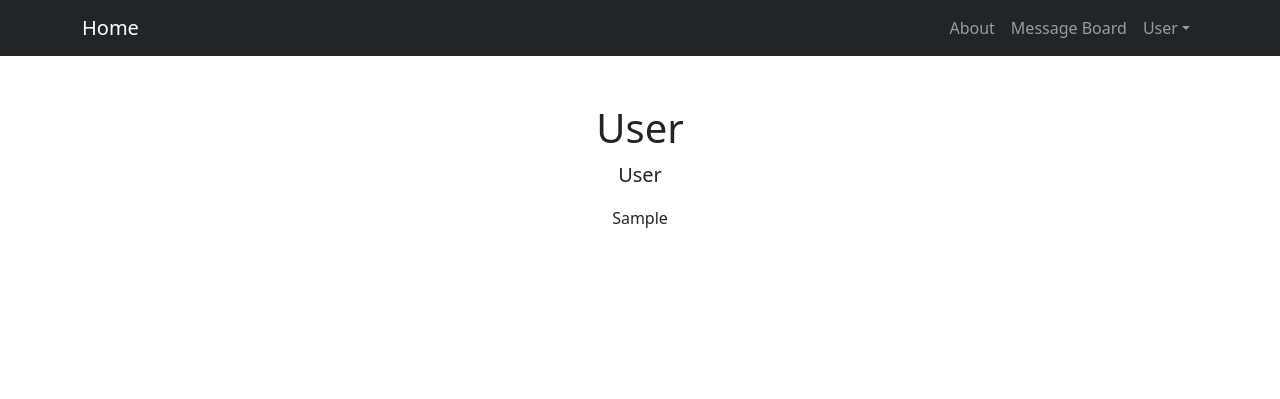
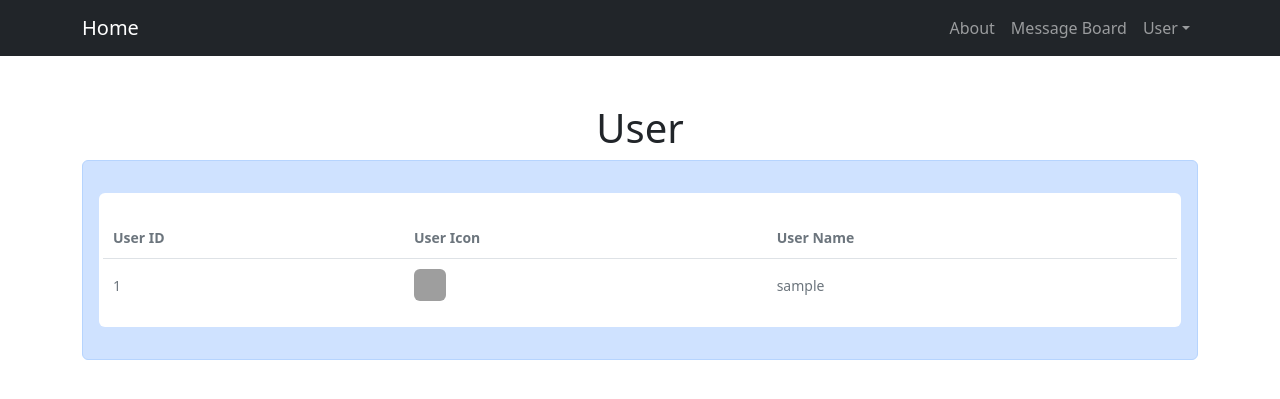
Before and after one commit to jimmy0412/AD_website, a Flask app: template app/templates/user.html in a window 1280 px wide. Shown: the top 399 px of the page. Run offline with Flask 3, Linux system fonts and the light colour scheme; the template is opened without the code that fills it: most values are stand-ins (such as "Sample title", 1, 10 or a date in 2020); some libraries are stand-ins or nearby versions; grey boxes are pictures that could not be loaded.

Commit message:
allow chinese username & update user list html

```diff
--- a/app/templates/user.html
+++ b/app/templates/user.html
@@ -2,8 +2,49 @@
 <div class="container">
     <div class="text-center mt-5">
         <h1>User</h1>
-        <p class="lead">User</p>
-        <p>{{user_data}}</p>
     </div>
+    <style>
+
+        table,
+        th,
+        td {
+            border-collapse: collapse;
+            padding: 10px;
+        }
+    </style>
+    <div class="container-sm  alert alert-primary ">
+        <div class="my-3 p-3 bg-white rounded box-shadow">
+            <div class="media text-muted pt-2">
+                <div class="row justify-content-md-center">
+                    <table border="1" frame=void rules=rows>
+                        <tr class="media-body pb-3 mb-0 small lh-125 border-bottom border-gray">
+                            <th >User ID</th>
+                            <th >User Icon</th>
+                            <th colspan="2">User Name</th>
+
+                        </tr>
+                        {% for user in user_data %}
+                        <tr class="media-body pb-3 mb-0 small lh-125 border-bottom border-gray">
+                            <td colspan="1">{{user.id}}</td>
+                            <td colspan="1">
+                                <img src="{{url_for('static',filename='img/' + user.img_name)}}" alt=""
+                                class="mr-3 rounded" width="32" height="32">
+                            </td>
+
+                            <td>{{user.username}}</td>
+                        </tr>
+
+                        {% endfor %}
+
+                    </table>
+
+                </div>
+
+            </div>
+
+        </div>
+    </div>
+
 </div>
+
 {% endblock %}
```
Also changed, not shown: app/templates/board.html (+4 -3 lines), app/test.py (+6 -3 lines).
